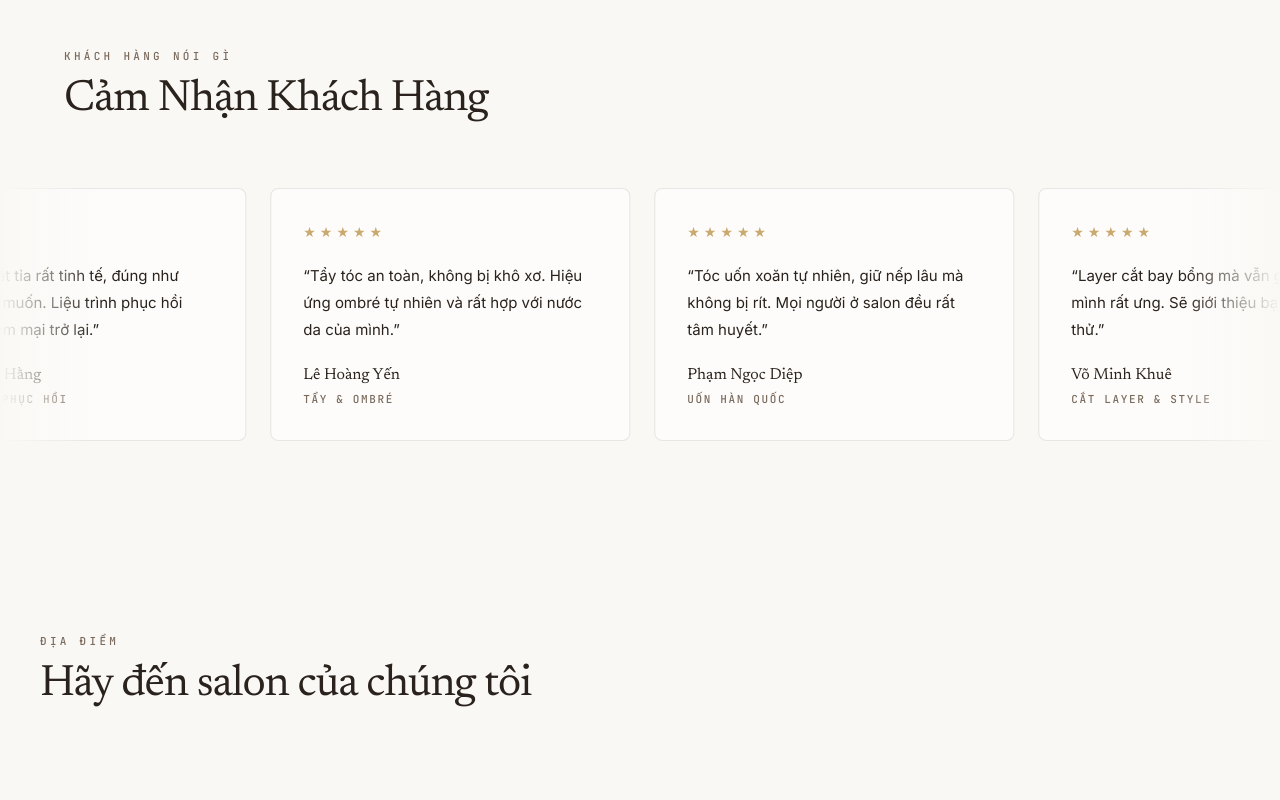
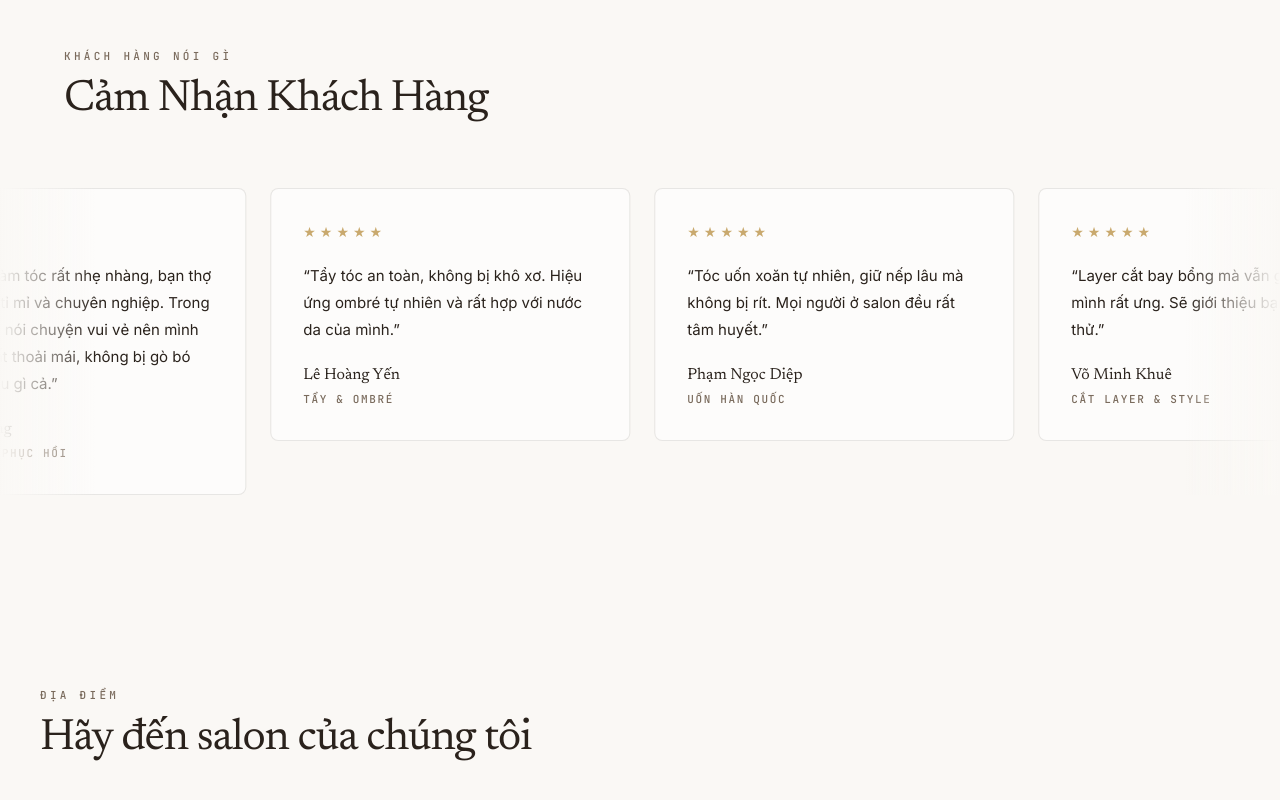
Before and after one commit to kaytran757/demo1-version2_changeVideo, a React (Vite) app: page / in a window 1280 px wide. Shown: the part 7763-8563 px from the top of the page. Built offline with nearby package versions, Linux system fonts and the light colour scheme.

Commit message:
Updated Reviews.tsx

```diff
--- a/src/components/Reviews.tsx
+++ b/src/components/Reviews.tsx
@@ -5,9 +5,9 @@ const REVIEWS = [
     text: 'Uốn tóc từ trước tết tới giờ vẫn giữ nếp rất ok, thái độ phục vụ của tiệm cx rất tốt 👍',
   },
   {
-    name: 'Trần Thanh Hằng',
+    name: 'Thảo Phương',
     service: 'Cắt Tóc & Phục Hồi',
-    text: 'Kiểu tóc cắt tỉa rất tinh tế, đúng như mình mong muốn. Liệu trình phục hồi giúp tóc mềm mại trở lại.',
+    text: 'Quá trình làm tóc rất nhẹ nhàng, bạn thợ làm cực kỳ tỉ mỉ và chuyên nghiệp. Trong lúc làm còn nói chuyện vui vẻ nên mình cảm thấy rất thoải mái, không bị gò bó hay khó chịu gì cả.',
   },
   {
     name: 'Lê Hoàng Yến',
```
